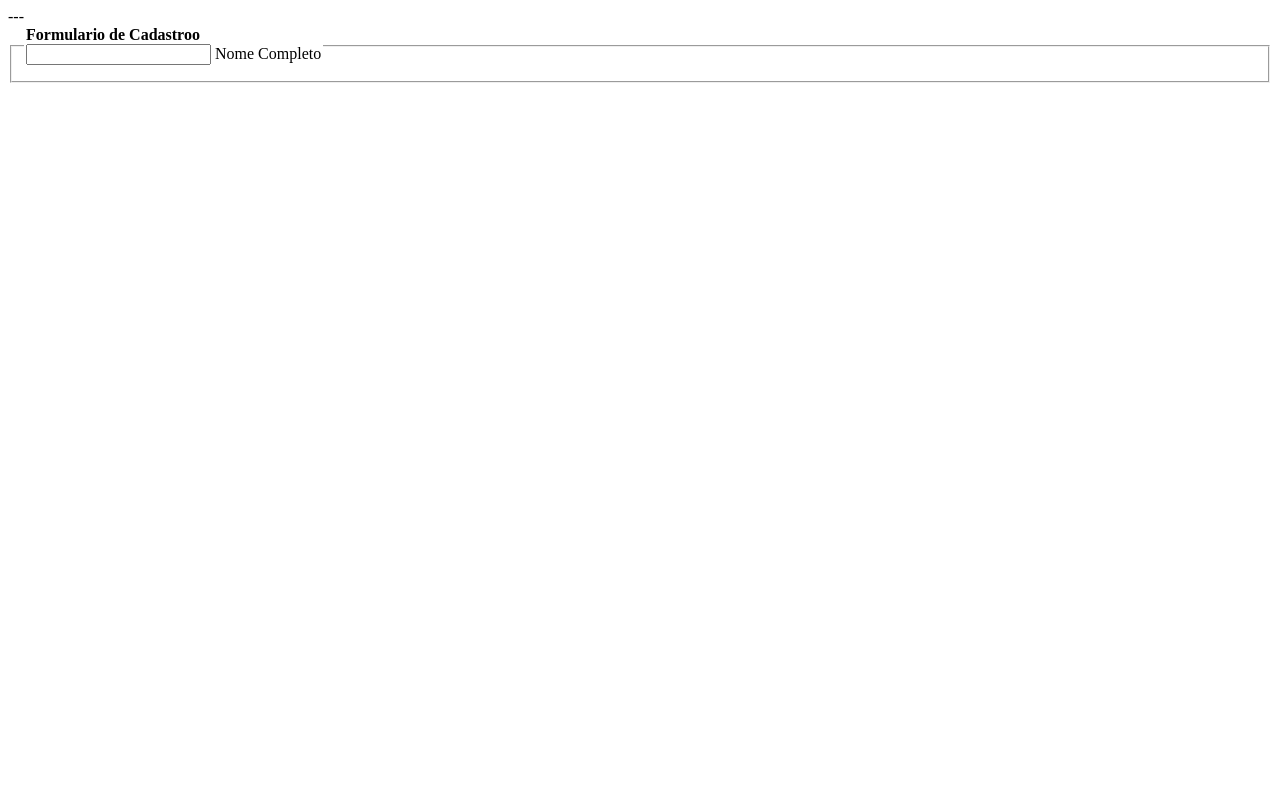
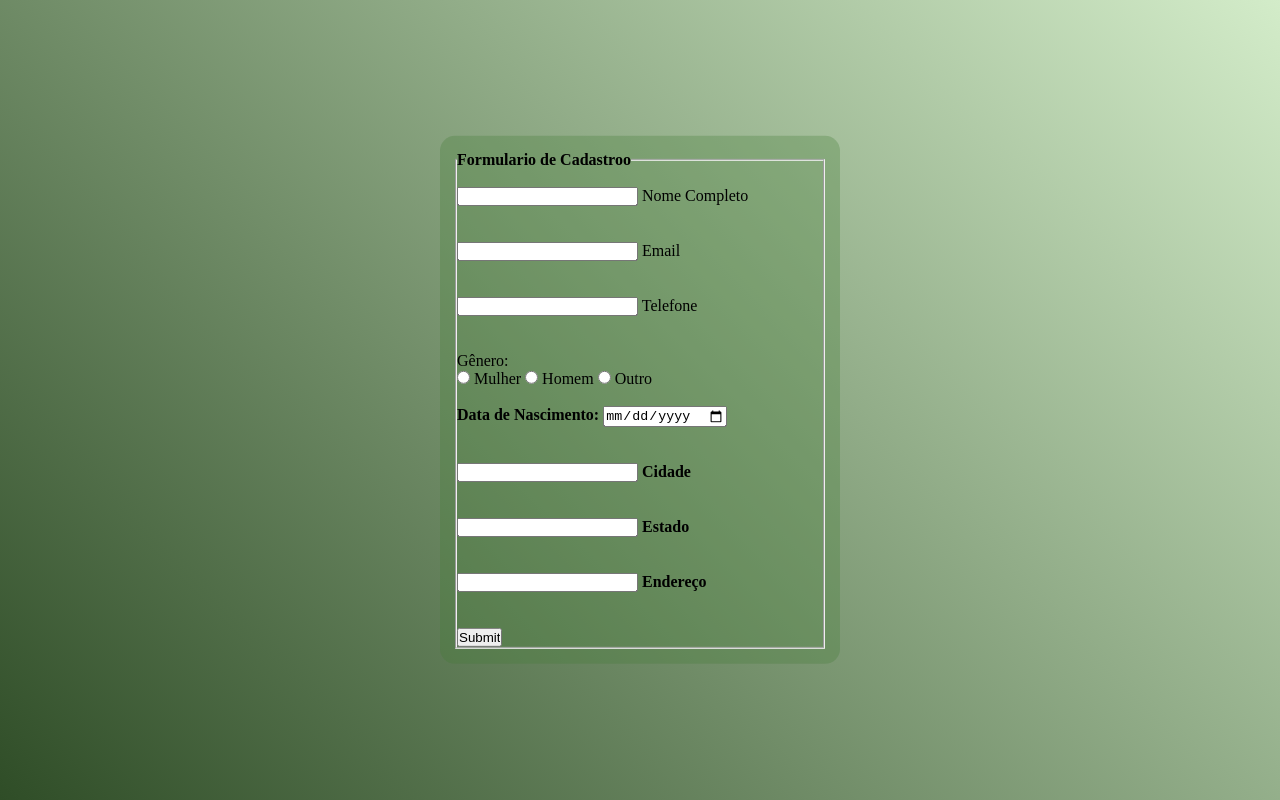
Before and after one commit to Maxxenniii/Coleta, a plain HTML site: page cadastro.html in a window 1280 px wide. Drawn offline with Linux system fonts and the light colour scheme.

Commit message:
Add files via upload

```diff
--- a/cadastro.html
+++ b/cadastro.html
@@ -5,23 +5,95 @@
     <meta name="viewport" content="width=device-width, initial-scale=1.0">
     <meta name="description" content="Plataforma Coleta+ para coleta de resíduos e sustentabilidade. Participe e faça a diferença!">
     <meta name="keywords" content="coleta, sustentabilidade, reciclagem, meio ambiente, cadastrar, login">
-    <title>Cadastro - Coleta++</title>
-    <link rel="stylesheet" href="Site style.css">
+    <title>Cadastro - Coleta+</title>
+    <link rel="stylesheet" href="style.css">
 </head>
 <body id="cadastro">
 
-    ---
+
     <div class="box">
         <form action="">
             <fieldset>
                 <legend>
                     <b>Formulario de Cadastroo</b>
+                </legend>
                     <br>
                         <div class="inputbox">
+
                             <input type="text" name="nome" id="nome" class="inputUser" required>
                             <label for="nome">Nome Completo</label>
                         </div>
-                </legend>
+
+                        <br><br>
+
+                        <div class="inputbox">
+
+                            <input type="email" name="email" id="email" class="inputUser" required>
+                            <label for="email">Email</label>
+                        </div>
+
+                        <br><br>
+
+
+                        <div class="inputbox">
+
+                            <input type="tel" name="telefone" id="telefone" class="inputUser" required>
+                            <label for="telefone">Telefone</label>
+                        </div>
+
+                        <br><br>
+
+
+                        <p>Gênero:</p>
+                        <input type="radio" id="mulher" name="genero" value="mulher" required>
+                        <label for="mulher">Mulher</label>
+
+                        <input type="radio" id="homem" name="genero" value="homem" required>
+                        <label for="homem">Homem</label>
+
+                        <input type="radio" id="outro" name="genero" value="outro" required>
+                        <label for="outro">Outro</label>
+
+                        <br><br>
+
+
+                        <div class="inputBox">
+
+                            <label for="dataNascimento"><b>Data de Nascimento:</b></label>
+                            <input type="date" id="dataNascimento" name="dataNascimento" class="inputUser" required>
+                        </div>
+
+                        <br><br>
+
+
+                        <div class="inputBox">
+
+                            <input type="text" id="cidade" name="cidade" class="inputUser" required>
+                            <label for="cidade"><b>Cidade</b></label>
+
+                        </div>
+
+                        <br><br>
+
+                        <div class="inputBox">
+
+
+                            <input type="text" id="estado" name="estado" class="inputUser" required>
+                            <label for="estado"><b>Estado</b></label>
+                        </div>
+
+                        <br><br>
+
+                        <div class="inputBox">
+
+                            <input type="text" id="endereco" name="endereco" class="inputUser" required>
+                            <label for="endereco"><b>Endereço</b></label>
+                        </div>
+
+                        <br><br>
+
+                        <input type="submit" name="submit" id="submit">
+
             </fieldset>
         </form>
     </div>
--- a/style.css
+++ b/style.css
@@ -353,3 +353,15 @@ background: rgb(144,189,128);
     position: relative;
     min-height: 100vh;
 }
+
+.box{
+    position: absolute;
+    top: 50%;
+    left: 50%;
+    transform: translate(-50%, -50%);
+    background-color: rgb(66,122,54, 0.3);
+    padding: 15px;
+    border-radius: 15px;
+    width: 400px;
+
+}
```
